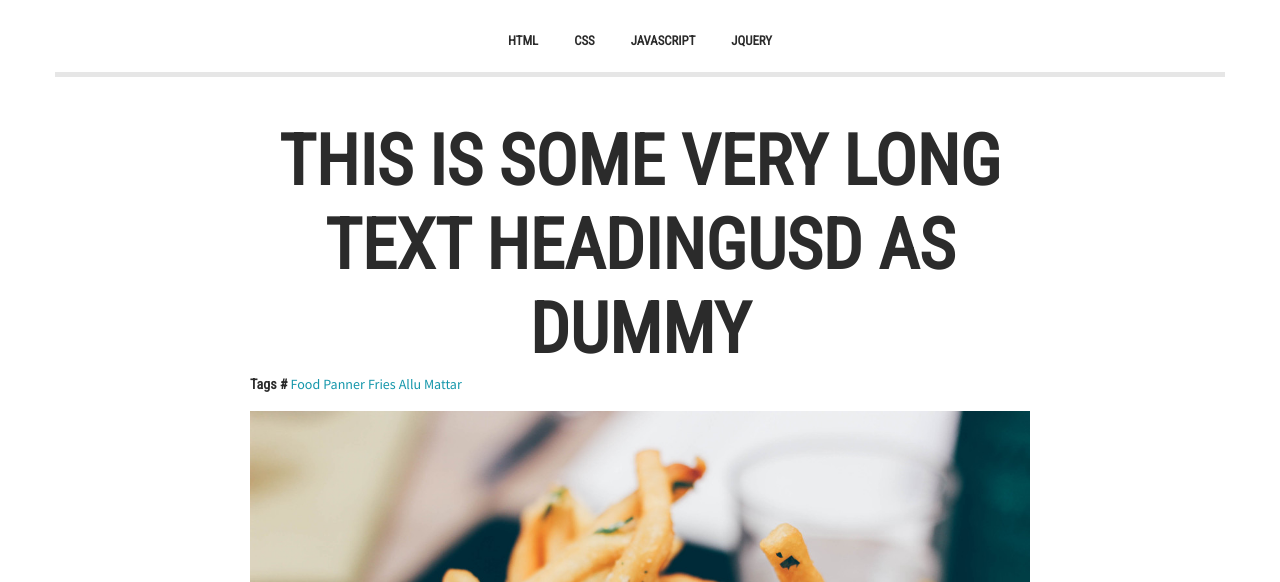
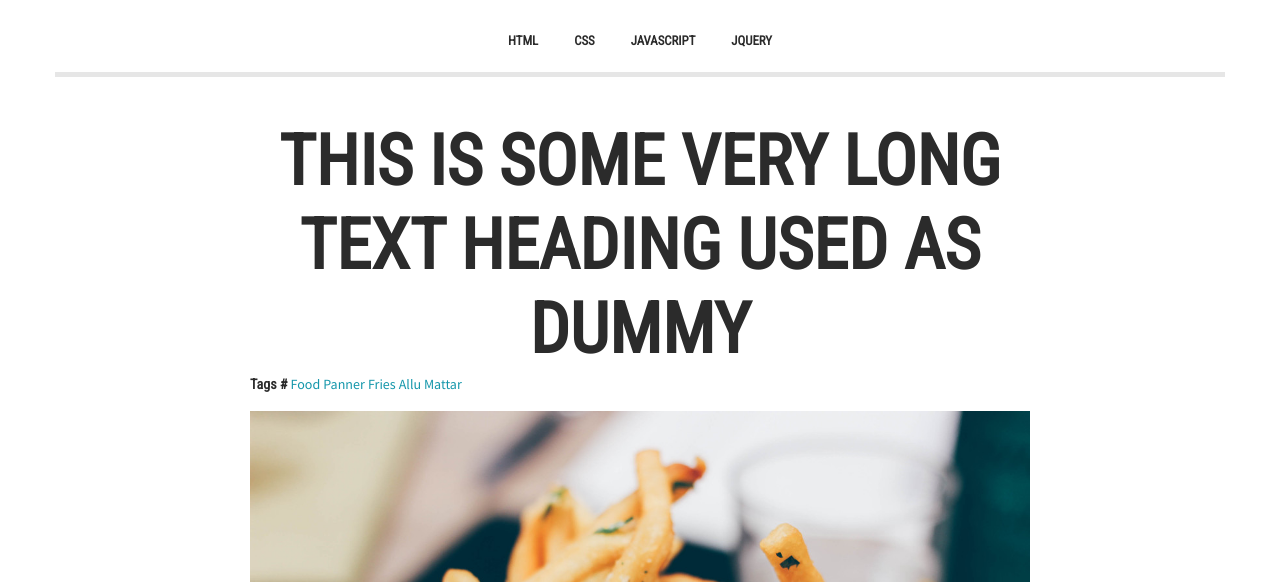
Before and after one commit to rjsnh1522/rjsnh1522.github.io, a plain HTML site: page blog_page.html in a window 1280 px wide. Shown: the part 218-800 px from the top of the page. Drawn offline with nearby package versions, Linux system fonts and the light colour scheme.

Commit message:
added content

```diff
--- a/blog_page.html
+++ b/blog_page.html
@@ -66,7 +66,7 @@
               <div class="col8-with-offset">
                   <div class="blog-meta-container">
                     <div class="blog-title-heading">
-                          This is some very long text headingusd as dummy
+                          This is some very long text heading used as dummy
                     </div>
                     <div class="single-blog-tags">
                       <span class="tag-tag">Tags #</span>
```
